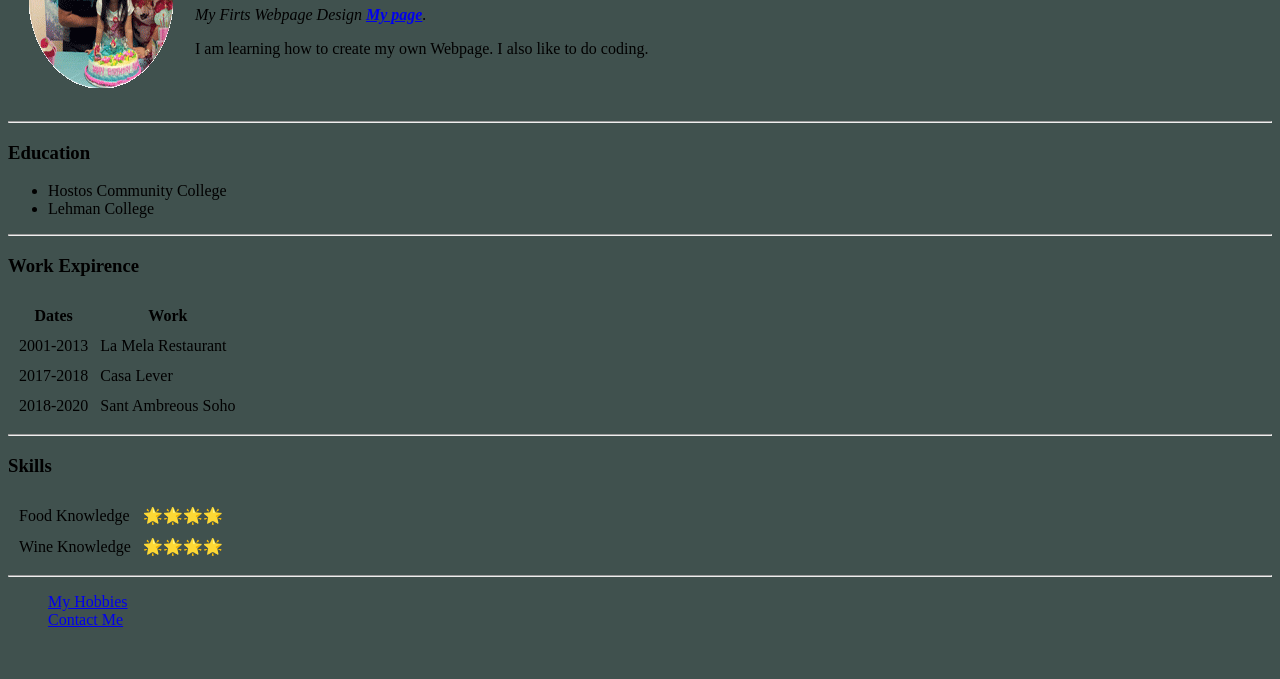
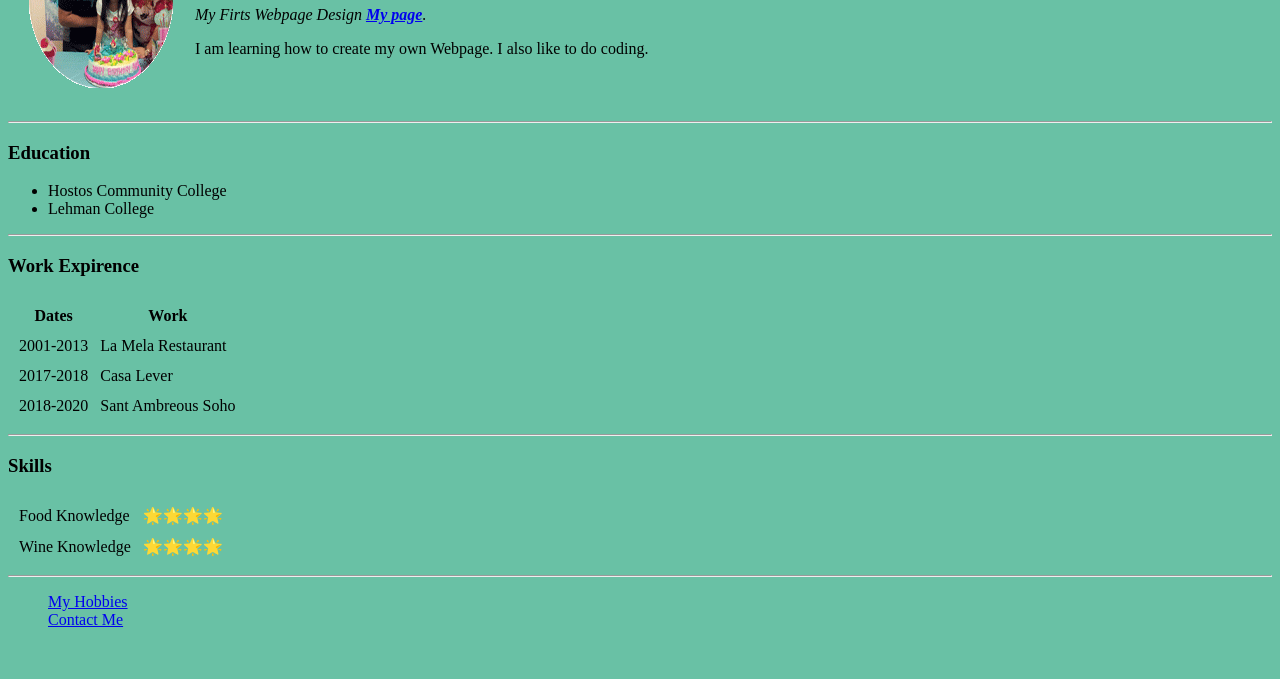
Before and after one commit to jparedes81/CV, a plain HTML site: page index.html in a window 1280 px wide. Shown: the part 121-800 px from the top of the page. Drawn offline with Linux system fonts and the light colour scheme.

Commit message:
Update index.html

```diff
--- a/index.html
+++ b/index.html
@@ -4,7 +4,7 @@
     <meta charset="utf-8">
     <title> 💚Julio's Personal Site </title>
   </head>
-  <body style="background-color:#40514E";>
+  <body style="background-color:#69c1a5";>
     <table cellspacing="20">
       <tr>
         <td><img src="Family2.gif" alt="my photo profile"></td>
```
